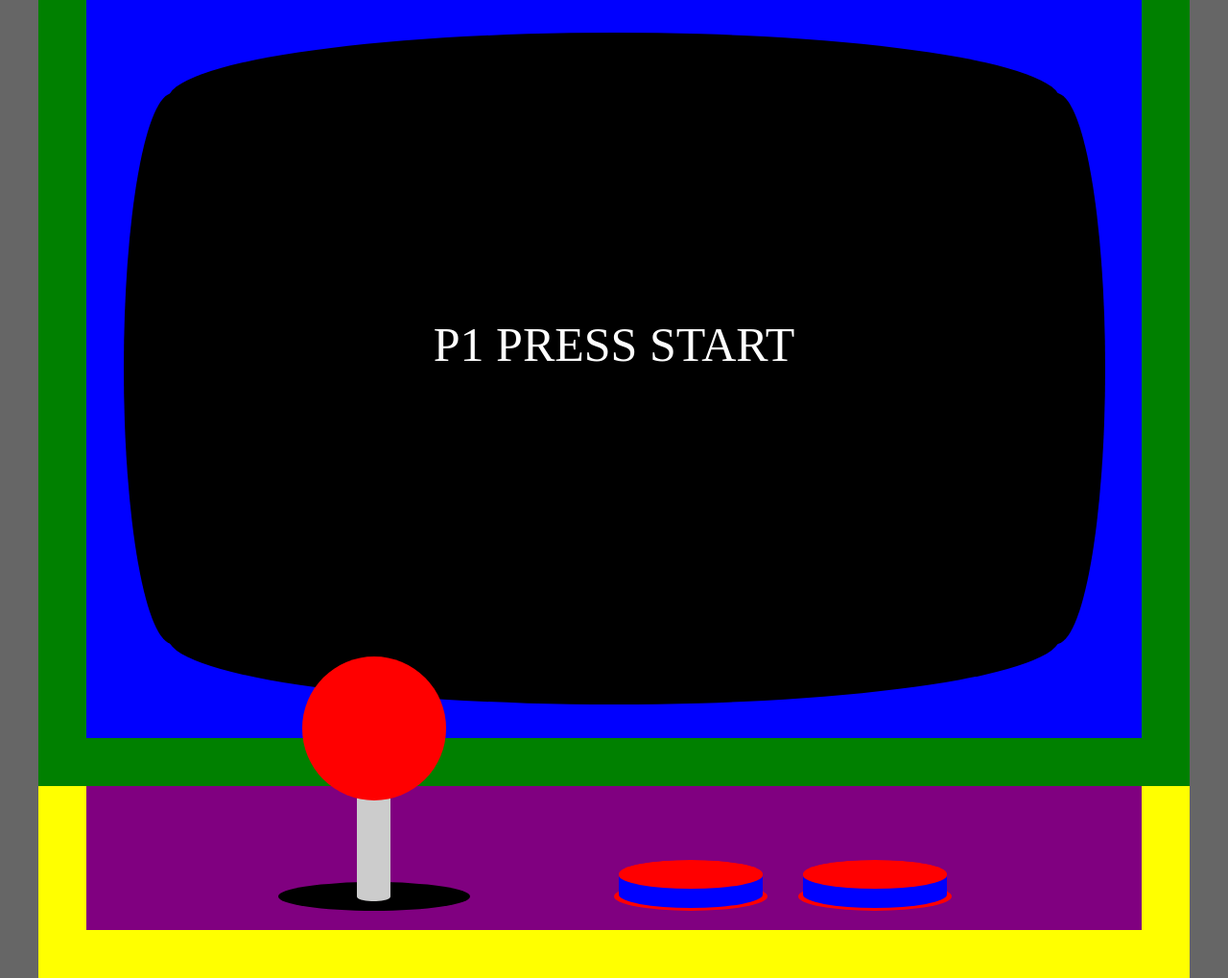
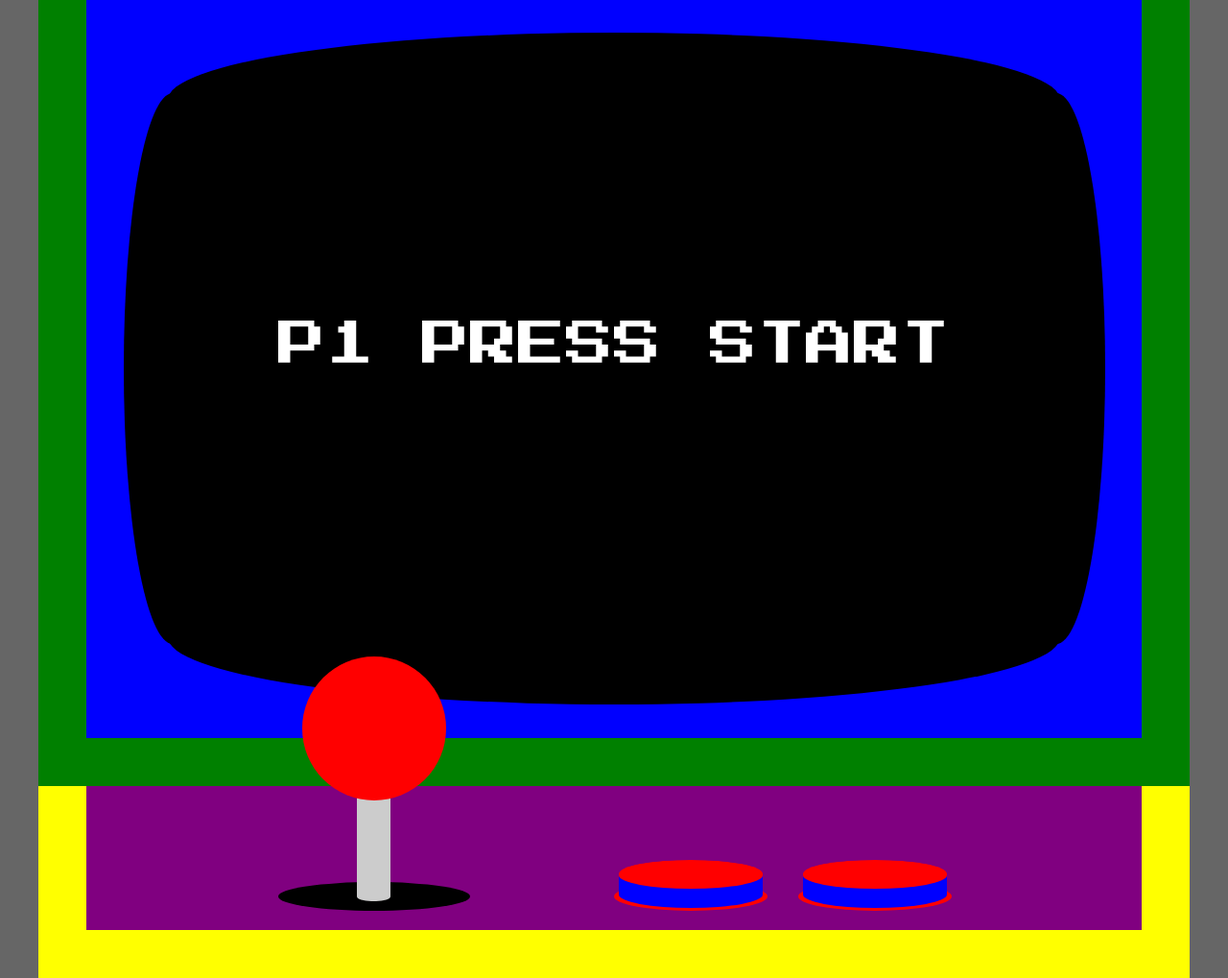
Before and after one commit to McMartyFly/neo, a PHP site: page / in a window 1280 px wide. Shown: the part 301-1320 px from the top of the page at 96% size. Run offline with PHP 8.4, Linux system fonts and the light colour scheme; style sheets or scripts are compiled from the project's sources; some libraries are stand-ins or nearby versions.

Commit message:
added google arcade font

```diff
--- a/index.php
+++ b/index.php
@@ -3,6 +3,8 @@
   <head>
     <title>salarcade</title>
     <meta name="description" value="A Tri-blend of Flavors">
+
+    <link href="https://fonts.googleapis.com/css?family=Press+Start+2P" rel="stylesheet">
 
     <script src="https://ajax.googleapis.com/ajax/libs/jquery/3.1.0/jquery.min.js"></script>
     <script src="js/scripts.js"></script>
--- a/sass/homepage.scss
+++ b/sass/homepage.scss
@@ -137,7 +137,7 @@
         width: 930px;
         p {
           color: #fff;
-          font-family: "Emulogic";
+          font-family: 'Press Start 2P', cursive;
           font-size: 50px;
           position: relative;
           text-align: center;
--- a/style/homepage.css
+++ b/style/homepage.css
@@ -115,7 +115,7 @@
       width: 930px; }
       .homepage body .screen-wrap .screen p {
         color: #fff;
-        font-family: "Emulogic";
+        font-family: 'Press Start 2P', cursive;
         font-size: 50px;
         position: relative;
         text-align: center;
```
Also changed, not shown: 1 other file.
